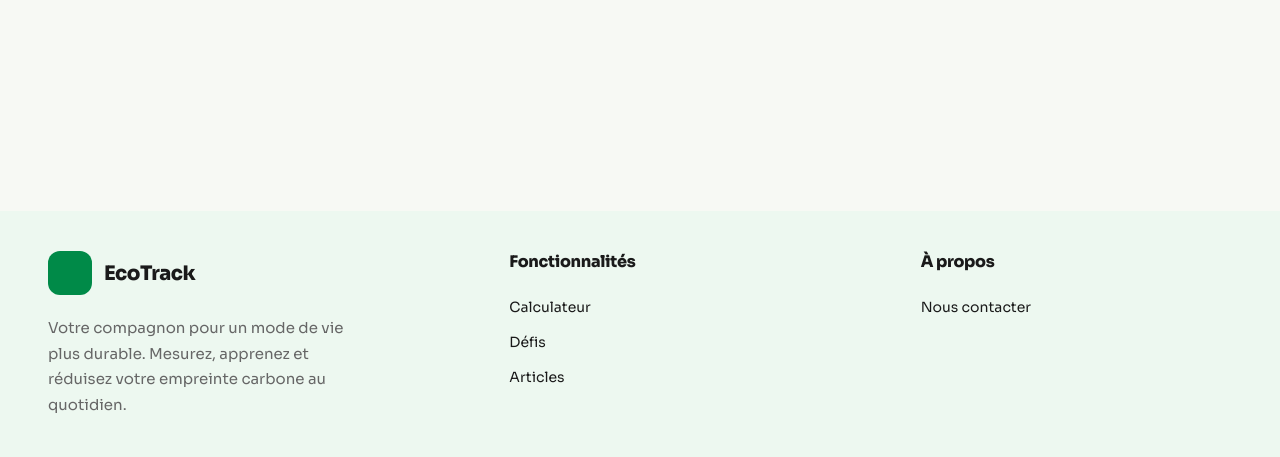
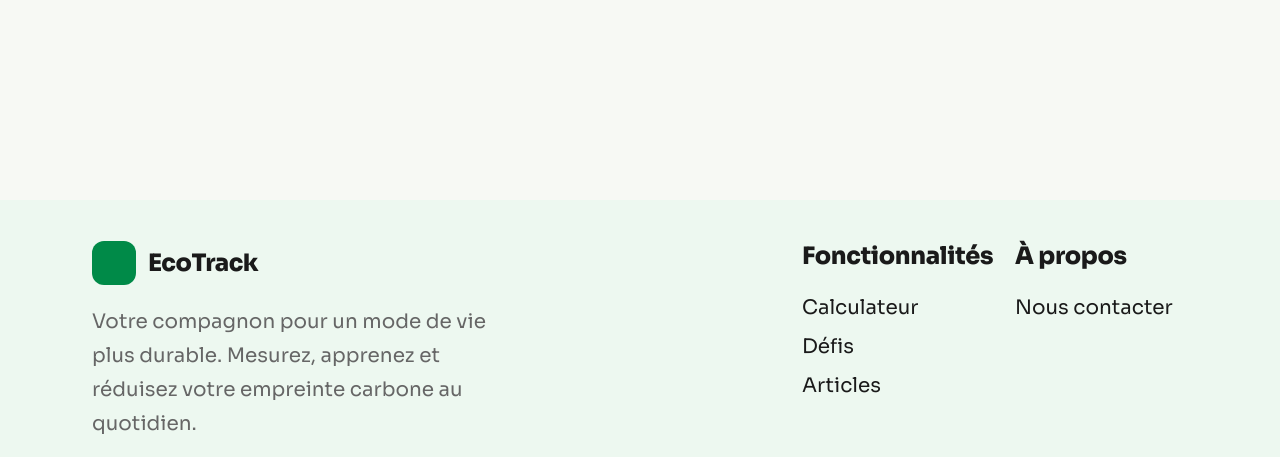
Before and after one commit to mgayvallet/EcoTrack, a PHP site: template src/Views/App/index.php in a window 1280 px wide. Shown: the part 343-800 px from the top of the page. Run offline with PHP 8.4, Linux system fonts and the light colour scheme; the template is opened without the code that fills it, so the values that code supplies are empty.

Commit message:
feat: update styles and add calculator page

```diff
--- a/public/style/style.css
+++ b/public/style/style.css
@@ -193,22 +193,17 @@ main {
 }
 
 footer {
+	display: flex;
+	flex-direction: row;
+	justify-content: space-between;
 	background-color: var(--green-light);
-  padding: 40px 48px;
+	padding: 41px 52px 1rem 92px;
 }
 
 .footer-inner {
-  max-width: 1200px;
-  margin: 0 auto;
+	width: 100%;
 	display: grid;
-  grid-template-columns: 1fr 2fr;
-  gap: 100px;
-  align-items: flex-start;
-}
-
-.footer-brand {
-  flex: 1;
-  max-width: 400px;
+	grid-template-columns: 5fr 1.5fr 1.5fr;
 }
 
 .footer-logo {
@@ -226,27 +221,25 @@ footer {
 }
 
 .footer-logo-text {
-  font-size: 20px;
+	font-size: 24px;
 	font-weight: 800;
 	letter-spacing: -0.5px;
 }
 
 .footer-tagline {
-  font-size: 15px;
+	font-size: 20px;
 	color: var(--text-muted);
 	line-height: 1.7;
-  max-width: 320px;
+	width: 60%;
 	margin-top: 16px;
 }
 
-.footer-cols {
-  display: grid;
-  grid-template-columns: 1fr 1fr;
-  gap: 100px;
+.footer-col {
+  width: 100%;
 }
 
 .footer-col h4 {
-  font-size: 16px;
+	font-size: 24px;
 	font-weight: 800;
 	color: var(--text-dark);
 	margin-bottom: 24px;
@@ -262,7 +255,7 @@ footer {
 
 .footer-col ul li a {
 	text-decoration: none;
-  font-size: 14px;
+	font-size: 20px;
 	color: var(--text-dark);
 	font-weight: 500;
 	transition: all 0.3s ease;
--- /dev/null
+++ b/src/Views/App/calculator.php
@@ -0,0 +1 @@
+<link rel="stylesheet" href="./style/calculator.css">
--- a/src/Views/layout/layout.php
+++ b/src/Views/layout/layout.php
@@ -1,5 +1,6 @@
 <!DOCTYPE html>
 <html lang="fr">
+
 <head>
   <meta charset="UTF-8" />
   <meta name="viewport" content="width=device-width, initial-scale=1.0" />
@@ -7,6 +8,7 @@
   <link rel="stylesheet" href="/style/style.css" />
   <link href="https://fonts.googleapis.com/css2?family=Sora:wght@400;600;700;800&display=swap" rel="stylesheet" />
 </head>
+
 <body>
   <div class="layout">
 
@@ -40,7 +42,6 @@
           <p class="footer-tagline">Votre compagnon pour un mode de vie plus durable. Mesurez, apprenez et réduisez votre empreinte carbone au quotidien.</p>
         </div>
 
-      <div class="footer-cols">
         <div class="footer-col">
           <h4>Fonctionnalités</h4>
           <ul>
@@ -55,10 +56,9 @@
             <li><a href="/contact">Nous contacter</a></li>
           </ul>
         </div>
-      </div>
-    </div>
     </footer>
 
   </div>
 </body>
+
 </html>
```
Also changed, not shown: public/style/calculator.css (added). Lines whose indentation alone changed are shown as unchanged.
